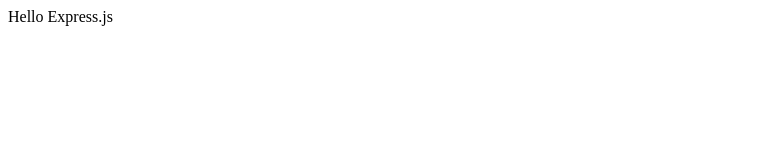
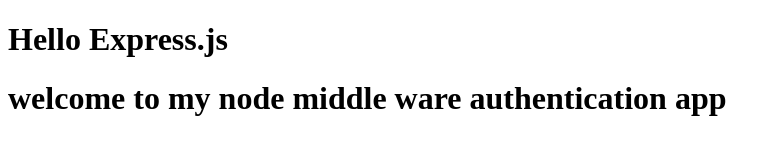
Before and after one commit to saini0011/Todo-api-node-user-authentication-, a website: page public/index.html in a window 1280 px wide. Shown: the whole page, without its empty margins (0-781 px from the left). Drawn offline with Linux system fonts and the light colour scheme.

Commit message:
heroku activated

```diff
--- a/public/index.html
+++ b/public/index.html
@@ -5,6 +5,7 @@
 		<title>my app</title>
 	</head>
 	<body>
-		<hq1>Hello Express.js</hq1>
+		<h1>Hello Express.js</hq1>
+		<h1>welcome to my node middle ware authentication app</h1>
 		</body>
 </html>
```
